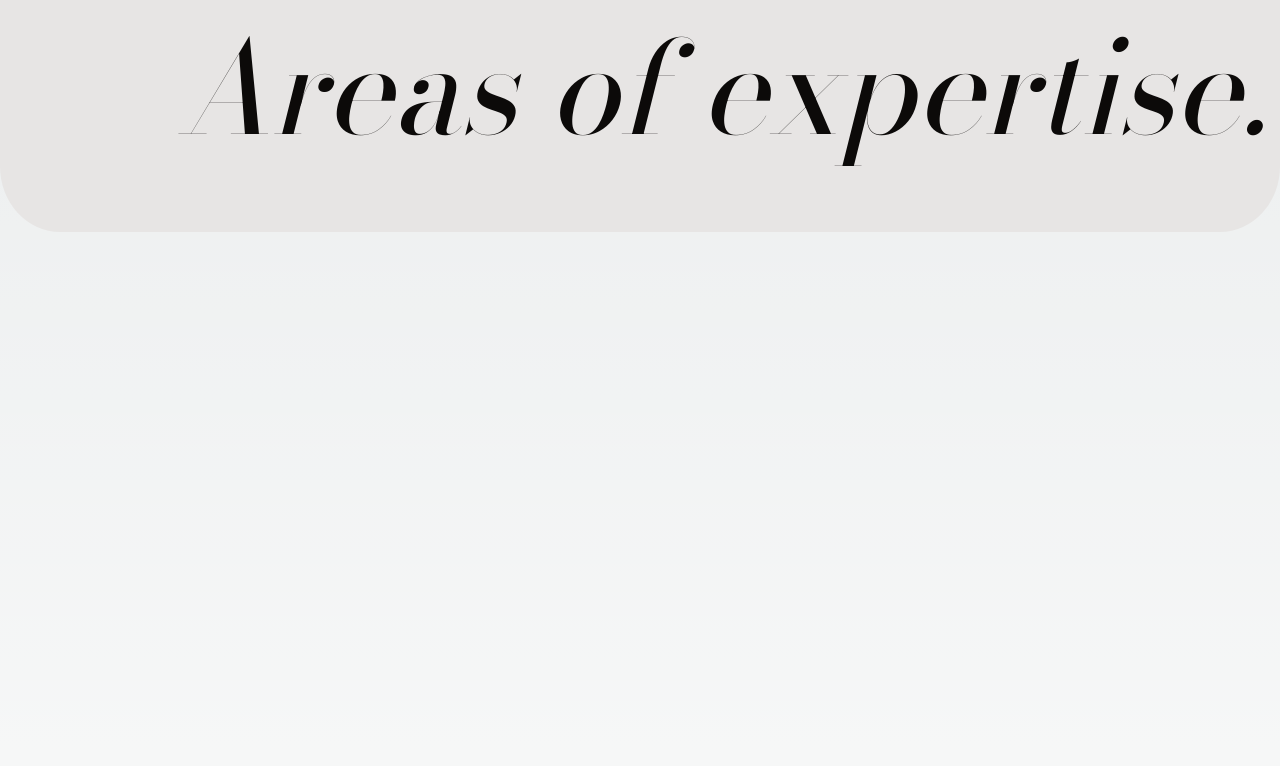
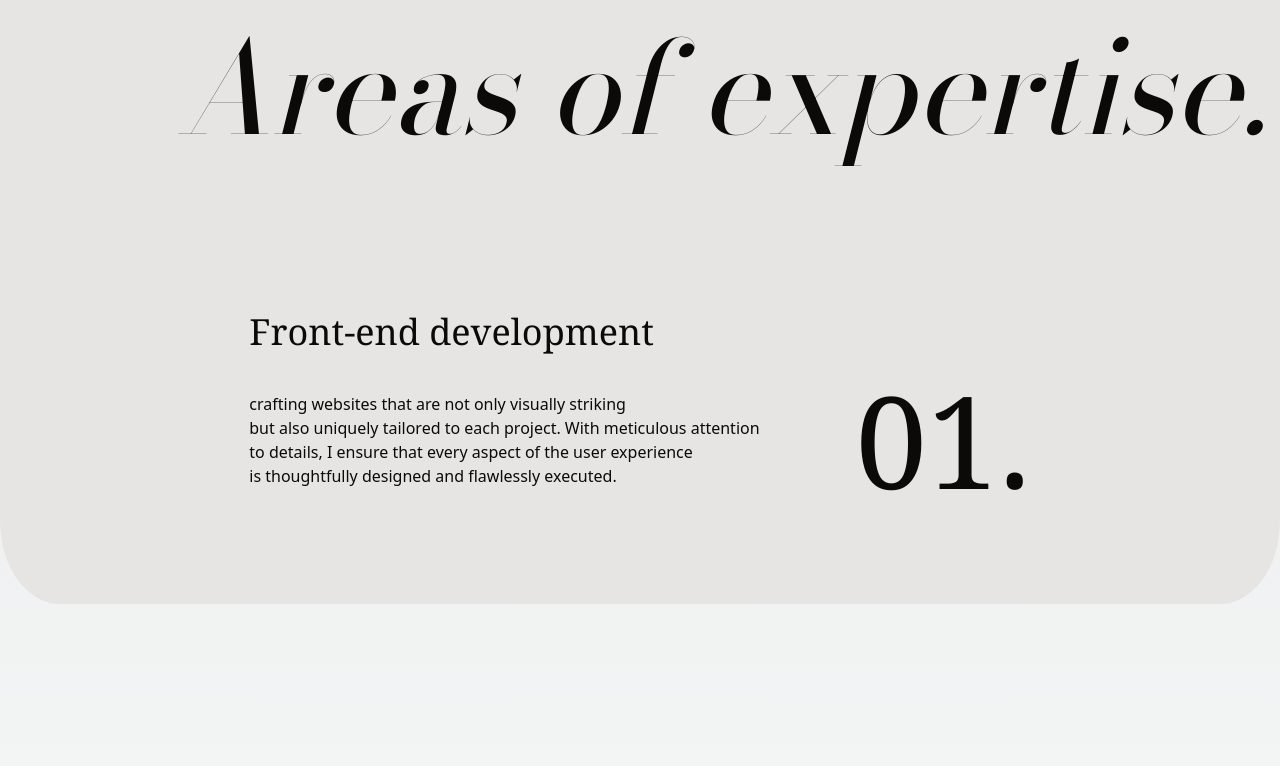
Before and after one commit to mezz01/mezzat, a Next.js app: page / in a window 1280 px wide. Shown: the part 1662-2428 px from the top of the page. Built offline with nearby package versions, Linux system fonts and the light colour scheme.

Commit message:
expertise

```diff
--- a/app/ui/home/components/experties.tsx
+++ b/app/ui/home/components/experties.tsx
@@ -1,15 +1,18 @@
-export default function Expcard(props: any){
+export default function Expcard(){
     return (
-            <div>
-            <div>
-                <h1>
-
+        <div className="flex h-min p-24 pt-40 justify-center font-serif" >
+            <div className="flex flex-col">
+                <h1 className="text-4xl">
+                    Front-end development
                 </h1>
-                <p>
-
+                <p className="pt-10 font-sans">
+                        crafting websites that are not only visually striking <br />
+                    but also uniquely tailored to each project. With meticulous attention <br />
+                    to details, I ensure that every aspect of the user experience <br />
+                    is thoughtfully designed and flawlessly executed. <br />
                 </p>
             </div>
-            <h2></h2>
+            <h2 className="text-9xl pl-24 pt-16">01.</h2>
         </div>
     )
 }
--- a/app/ui/home/sections.tsx
+++ b/app/ui/home/sections.tsx
@@ -102,13 +102,11 @@ export default function Aboutme() {
                     </Link>
                 </div>
             </section>
-            <section className="flex flex-col rounded-lg pb-20 pt-44 overflow-x-clip" >
+            <section className="flex flex-col rounded-lg pb-20 pt-44 overflow-x-clip h-svh" >
                 <h1 className="text-9xl italic font-medium pb-0 pl-44 pt-11">
                     Areas of expertise.
                 </h1>
-                <div className="flex">
-                    <Expcard></Expcard>
-                </div>
+                <Expcard />
             </section>
         </div>
     )
```
Also changed, not shown: app/ui/home/components/experties.json (deleted, +0 -12 lines).
